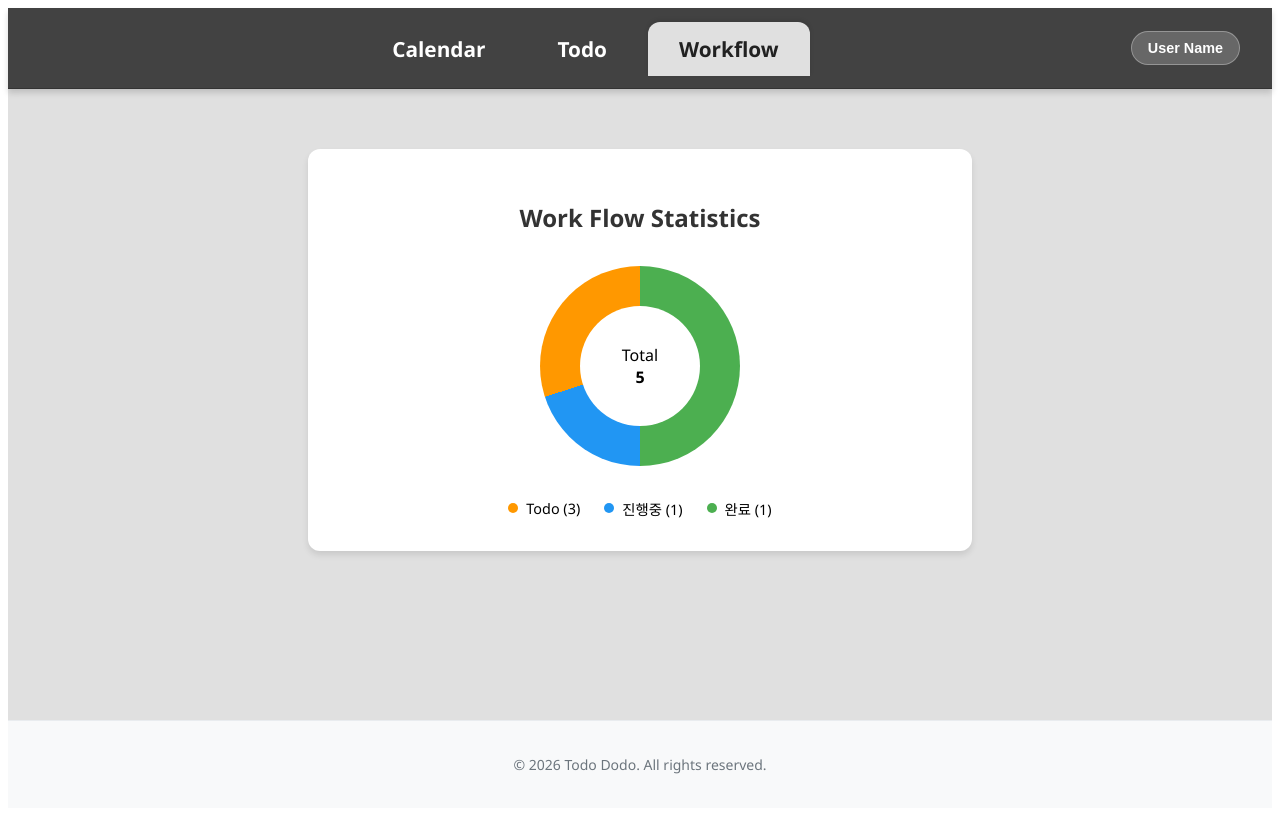
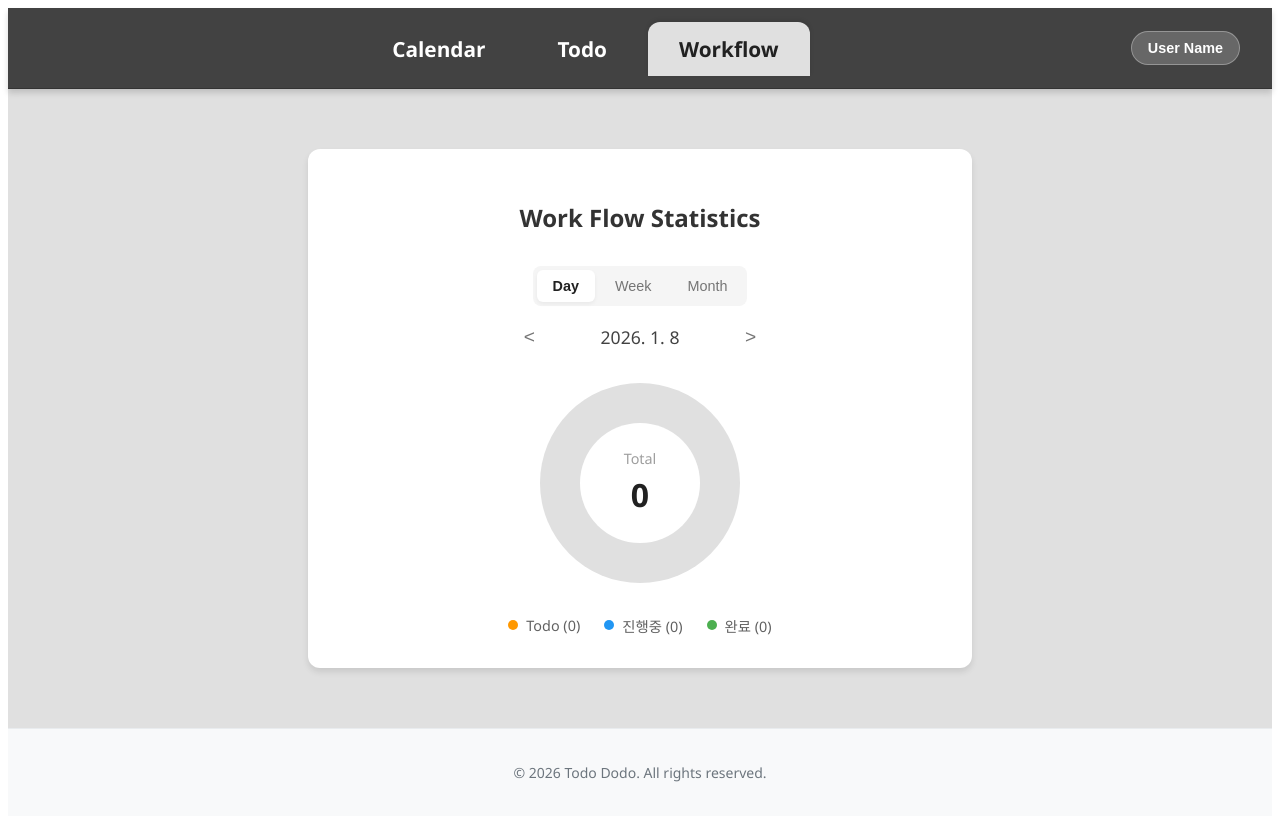
Before and after one commit to 20250918-beyond-SW-Camp-21th/beyond-SW-21th-four-3team, a Vue app in the folder todo-dodo-frontend/: page /workflow in a window 1280 px wide. Shown: the top 820 px of the page. Built offline with nearby package versions, Linux system fonts and the light colour scheme.

Commit message:
[feat] #14 프론트엔드 통계 View 수정

```diff
--- a/todo-dodo-frontend/src/feature/statistics/views/StatisticsView.vue
+++ b/todo-dodo-frontend/src/feature/statistics/views/StatisticsView.vue
@@ -1,17 +1,88 @@
 <script setup>
-import { onMounted, computed } from 'vue'
+import { onMounted, computed, ref, watch } from 'vue'
 import { useTodoStore } from '@/stores/todoStore'
 
 const store = useTodoStore()
 
-// If data isn't loaded yet, fetch it (or rely on other views having loaded it, but better safe)
+// State
+const rangeType = ref('day') // 'day', 'week', 'month'
+const targetDate = ref(new Date())
+
 onMounted(() => {
     if (store.state.todos.length === 0) {
         store.fetchTodos()
     }
 })
 
-const stats = store.statistics
+// Navigation Logic
+const navigate = (direction) => {
+    const date = new Date(targetDate.value)
+    if (rangeType.value === 'day') {
+        date.setDate(date.getDate() + direction)
+    } else if (rangeType.value === 'week') {
+        date.setDate(date.getDate() + (direction * 7))
+    } else if (rangeType.value === 'month') {
+        date.setMonth(date.getMonth() + direction)
+    }
+    targetDate.value = date
+}
+
+// Display Logic
+const dateDisplay = computed(() => {
+    const date = targetDate.value
+    const y = date.getFullYear()
+    const m = date.getMonth() + 1
+    const d = date.getDate()
+
+    if (rangeType.value === 'day') {
+        return `${y}. ${m}. ${d}`
+    } else if (rangeType.value === 'week') {
+        const day = date.getDay()
+        const diff = date.getDate() - day
+        const start = new Date(date)
+        start.setDate(diff)
+        const end = new Date(start)
+        end.setDate(start.getDate() + 6)
+
+        return `${start.getMonth()+1}.${start.getDate()} ~ ${end.getMonth()+1}.${end.getDate()}`
+    } else if (rangeType.value === 'month') {
+        return `${y}년 ${m}월`
+    }
+    return ''
+})
+
+// Data Logic
+const stats = computed(() => {
+    return store.getStatistics(rangeType.value, targetDate.value)
+})
+
+const totalTasks = computed(() => stats.value.todo + stats.value.inProgress + stats.value.done)
+
+const pieStyle = computed(() => {
+    const total = totalTasks.value
+    if (total === 0) return { background: '#e0e0e0' } // Gray if empty
+
+    const todoP = (stats.value.todo / total) * 100
+    const inProgP = (stats.value.inProgress / total) * 100
+    // Done takes the rest
+
+    // Conic Gradient Logic
+    // Start at 0%
+    // Todo: 0% -> todoP%
+    // InProgress: todoP% -> (todoP + inProgP)%
+    // Done: (todoP + inProgP)% -> 100%
+
+    const p1 = todoP
+    const p2 = todoP + inProgP
+
+    return {
+        background: `conic-gradient(
+            #ff9800 0% ${p1}%,
+            #2196f3 ${p1}% ${p2}%,
+            #4caf50 ${p2}% 100%
+        )`
+    }
+})
 </script>
 
 <template>
@@ -19,17 +90,28 @@ const stats = store.statistics
     <div class="stats-card">
         <h2 class="stats-title">Work Flow Statistics</h2>
 
-        <!-- Simple CSS Pie Chart representation -->
+        <div class="controls">
+            <div class="tabs">
+                <button :class="{ active: rangeType === 'day' }" @click="rangeType = 'day'">Day</button>
+                <button :class="{ active: rangeType === 'week' }" @click="rangeType = 'week'">Week</button>
+                <button :class="{ active: rangeType === 'month' }" @click="rangeType = 'month'">Month</button>
+            </div>
+
+            <div class="date-nav">
+                <button @click="navigate(-1)">&lt;</button>
+                <span class="current-date">{{ dateDisplay }}</span>
+                <button @click="navigate(1)">&gt;</button>
+            </div>
+        </div>
+
         <div class="pie-chart-container">
-            <div class="pie-chart">
-                <div class="segment segment-todo"></div>
-                <div class="segment segment-inprogress"></div>
-                <div class="segment segment-done"></div>
+            <div class="pie-chart" :style="pieStyle">
                 <div class="chart-center">
                     <span>Total</span>
-                    <strong>{{ stats.todo + stats.inProgress + stats.done }}</strong>
+                    <strong>{{ totalTasks }}</strong>
                 </div>
             </div>
+
             <div class="legend">
                 <div class="legend-item"><span class="dot todo-dot"></span> Todo ({{ stats.todo }})</div>
                 <div class="legend-item"><span class="dot progress-dot"></span> 진행중 ({{ stats.inProgress }})</div>
@@ -62,6 +144,66 @@ const stats = store.statistics
     margin-bottom: 2rem;
 }
 
+.controls {
+    margin-bottom: 30px;
+    display: flex;
+    flex-direction: column;
+    gap: 15px;
+    align-items: center;
+}
+
+.tabs {
+    display: flex;
+    background: #f5f5f5;
+    padding: 4px;
+    border-radius: 8px;
+    gap: 4px;
+}
+
+.tabs button {
+    border: none;
+    background: transparent;
+    padding: 8px 16px;
+    border-radius: 6px;
+    cursor: pointer;
+    font-size: 0.9rem;
+    color: #757575;
+    transition: all 0.2s;
+}
+
+.tabs button.active {
+    background: white;
+    color: #212121;
+    box-shadow: 0 2px 4px rgba(0,0,0,0.05);
+    font-weight: 600;
+}
+
+.date-nav {
+    display: flex;
+    align-items: center;
+    gap: 20px;
+}
+
+.date-nav button {
+    border: none;
+    background: transparent;
+    font-size: 1.2rem;
+    cursor: pointer;
+    color: #757575;
+    padding: 5px 10px;
+}
+
+.date-nav button:hover {
+    color: #212121;
+}
+
+.current-date {
+    font-size: 1.1rem;
+    font-weight: 500;
+    color: #424242;
+    min-width: 150px; /* Prevent jumping */
+}
+
 .pie-chart-container {
     display: flex;
     flex-direction: column;
@@ -73,18 +215,13 @@ const stats = store.statistics
     width: 200px;
     height: 200px;
     border-radius: 50%;
-    background: conic-gradient(
-        #4caf50 0% 50%,        /* Done (50%) */
-        #2196f3 50% 70%,       /* In Progress (20%) */
-        #ff9800 70% 100%       /* Todo (30%) */
-    );
+    /* Default background set in script */
     position: relative;
     display: flex;
     justify-content: center;
     align-items: center;
+    transition: background 0.5s ease;
 }
-
-/* Mock segments for visual - in real app would use dynamic gradient based on data */
 
 .chart-center {
     width: 120px;
@@ -97,6 +234,17 @@ const stats = store.statistics
     align-items: center;
 }
 
+.chart-center span {
+    font-size: 0.9rem;
+    color: #9e9e9e;
+    margin-bottom: 5px;
+}
+
+.chart-center strong {
+    font-size: 2rem;
+    color: #212121;
+}
+
 .legend {
     display: flex;
     gap: 1.5rem;
@@ -107,6 +255,7 @@ const stats = store.statistics
     align-items: center;
     gap: 0.5rem;
     font-size: 0.9rem;
+    color: #616161;
 }
 
 .dot {
--- a/todo-dodo-frontend/src/stores/todoStore.js
+++ b/todo-dodo-frontend/src/stores/todoStore.js
@@ -78,7 +78,47 @@ export const useTodoStore = () => {
         });
     });
 
+    // Statistics Helper
+    const getStatistics = (rangeType, date) => {
+        const targetDate = new Date(date);
+        targetDate.setHours(0, 0, 0, 0);
+
+        const filteredTodos = state.todos.filter(t => {
+            const tDate = new Date(t.date);
+            tDate.setHours(0, 0, 0, 0);
+
+            if (rangeType === 'day') {
+                return tDate.getTime() === targetDate.getTime();
+            } else if (rangeType === 'week') {
+                const day = targetDate.getDay();
+                const diff = targetDate.getDate() - day; // Adjusts so Sunday is day 0
+                const startOfWeek = new Date(targetDate);
+                startOfWeek.setDate(diff);
+                const endOfWeek = new Date(startOfWeek);
+                endOfWeek.setDate(startOfWeek.getDate() + 6);
+
+                return tDate >= startOfWeek && tDate <= endOfWeek;
+            } else if (rangeType === 'month') {
+                return tDate.getMonth() === targetDate.getMonth() &&
+                    tDate.getFullYear() === targetDate.getFullYear();
+            }
+            return false;
+        });
+
+        const stats = { todo: 0, inProgress: 0, done: 0 };
+        filteredTodos.forEach(t => {
+            if (t.status === 'Todo') stats.todo++;
+            else if (t.status === 'In Progress') stats.inProgress++;
+            else if (t.status === 'Done') stats.done++;
+        });
+        return stats;
+    };
+
     const statistics = computed(() => {
+        // Default to overall stats for backward compatibility or simple view
+        // But for the view usage, we will likely call getStatistics directly or use a reactive wrapper in the view.
+        // Keeping this as "All Time" stats or removing if unused.
+        // Let's keep it as is for now, but the View will use the function above.
         const stats = { todo: 0, inProgress: 0, done: 0 };
         state.todos.forEach(t => {
             if (t.status === 'Todo') stats.todo++;
@@ -94,6 +134,7 @@ export const useTodoStore = () => {
         addTodo,
         toggleTodoStatus,
         getTodosByDate,
+        getStatistics,
         eventsForCalendar,
         statistics
     };
```
